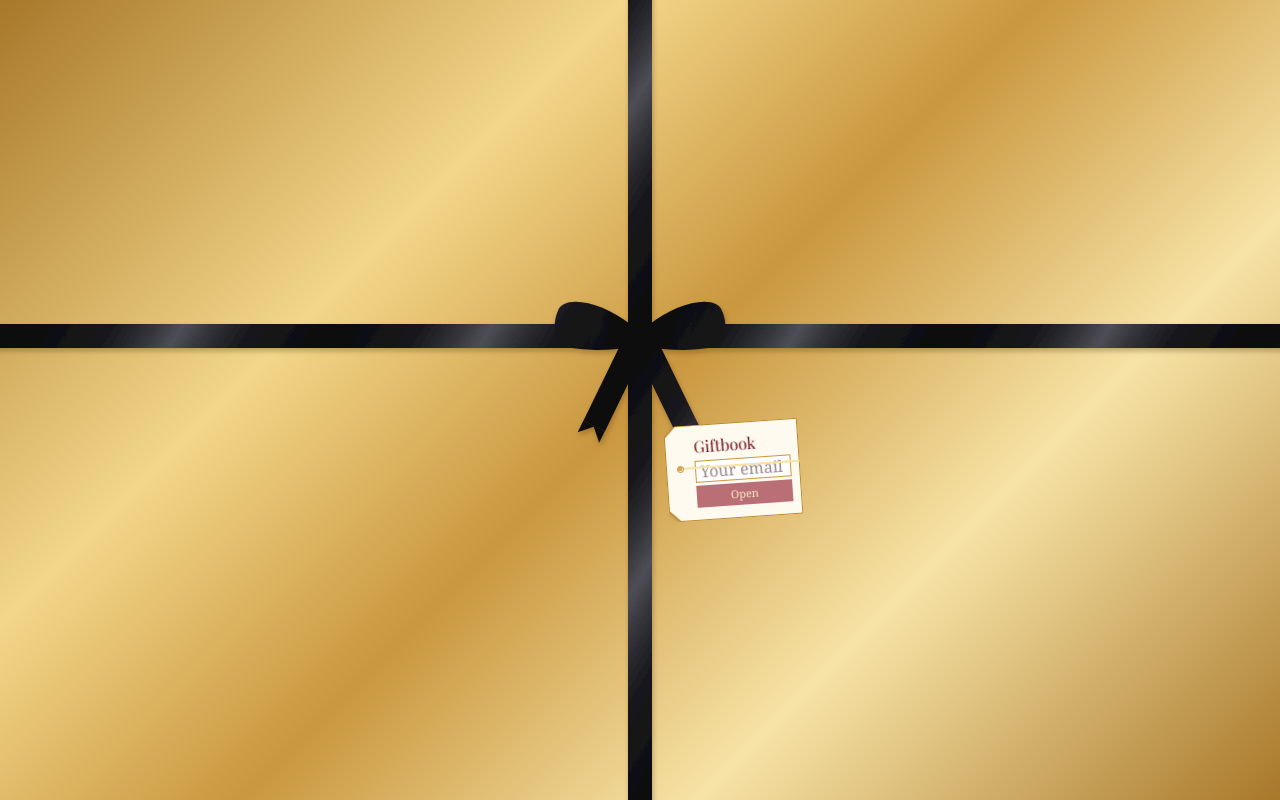
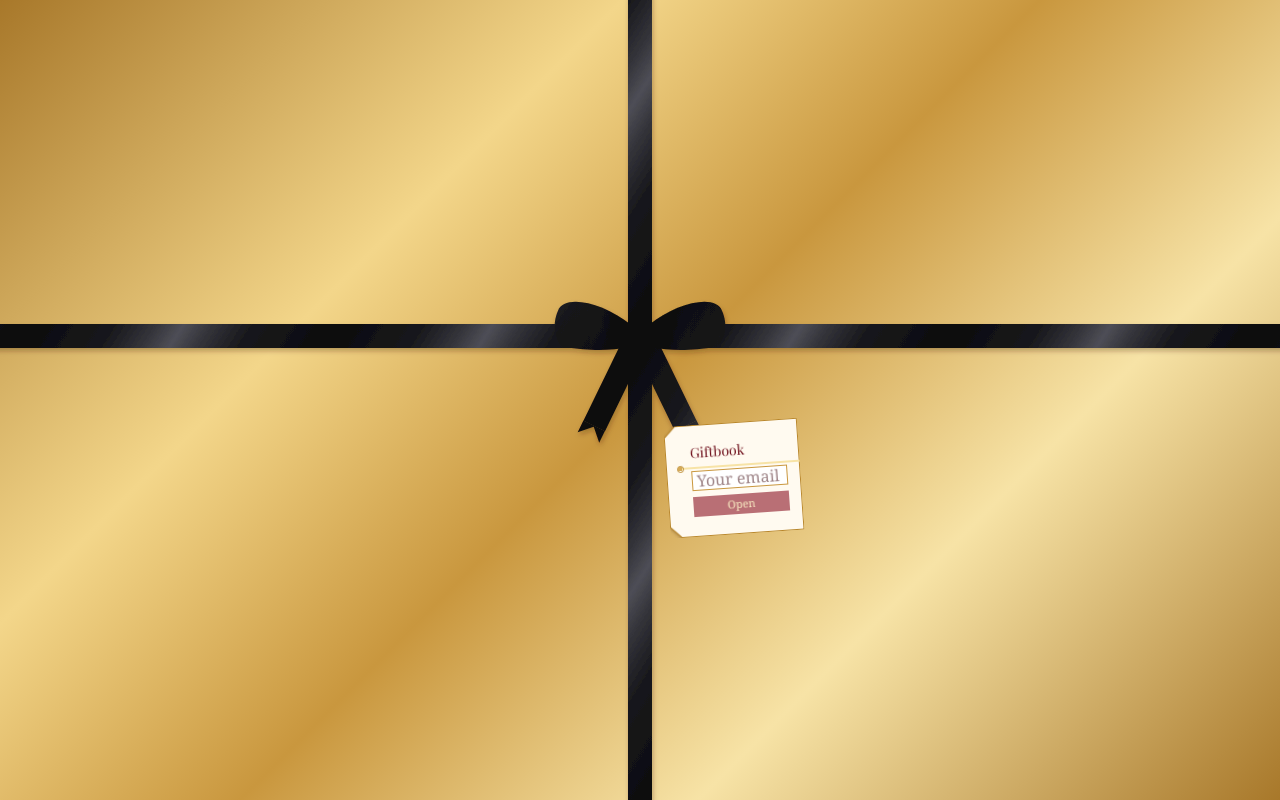
Before and after one commit to milettegillow/gifts, a Next.js app: page /login in a window 1280 px wide. Built offline with nearby package versions, Linux system fonts and the light colour scheme; no server answers; a web font is replaced by a local one.

Commit message:
fix gift tag proportions, add bow favicon, tidy header

```diff
--- a/app/globals.css
+++ b/app/globals.css
@@ -101,7 +101,7 @@ textarea {
   --half-w: calc(50cqw / var(--s));
   --below: calc(58cqh / var(--s));
   --tag-w: 134px;
-  --tag-h: 96px;
+  --tag-h: 112px;
   --hole-x: 14px;
   --hole-y: 43px;
   /* Top-left at (cx + 26, cy + 90), pulled in on screens too small to fit it. */
@@ -157,17 +157,17 @@ textarea {
   border: 0.75px solid #b8862b;
 }
 
-/* The email field, 96 x 22 units. iOS zooms into any input whose computed
+/* The email field, 96 x 20 units. iOS zooms into any input whose computed
    font size is under 16px, and the tag's scale doesn't count, so the input is
    laid out in real px (at least 16px text) and scaled back down into units. */
 .gift-tag-input-box {
   width: 96px;
-  height: 22px;
+  height: 20px;
 }
 
 .gift-tag-input {
   width: calc(96px * var(--s));
-  height: calc(22px * var(--s));
+  height: calc(20px * var(--s));
   padding: 0 calc(4px * var(--s));
   border: calc(1px * var(--s)) solid var(--color-gold-mid);
   background: #fff;
--- a/app/login/login-flow.tsx
+++ b/app/login/login-flow.tsx
@@ -136,7 +136,7 @@ export function LoginFlow() {
     setStage("start");
   }
 
-  // Sized in tag units (see .gift-tag-anchor): the tag is 134 x 96.
+  // Sized in tag units (see .gift-tag-anchor): the tag is 134 x 112.
   if (stage === "waiting") {
     return (
       <div className="flex flex-col items-start gap-[3px]">
@@ -152,8 +152,8 @@ export function LoginFlow() {
   }
 
   return (
-    <form onSubmit={submit} className="flex w-[96px] flex-col gap-[4px]">
-      <h1 className="font-display text-[16px] leading-[18px] text-deep-red">Giftbook</h1>
+    <form onSubmit={submit} className="flex w-[96px] flex-col gap-[8px]">
+      <h1 className="font-display text-[14px] leading-[16px] text-deep-red">Giftbook</h1>
       <label className="gift-tag-input-box block">
         <span className="sr-only">Email</span>
         <input
@@ -174,7 +174,7 @@ export function LoginFlow() {
       <button
         type="submit"
         disabled={!loaded || !email.trim()}
-        className="h-[22px] w-full bg-ribbon text-[11px] text-gold-light hover:bg-deep-red disabled:opacity-60"
+        className="h-[20px] w-full bg-ribbon text-[11px] text-gold-light hover:bg-deep-red disabled:opacity-60"
       >
         Open
       </button>
--- a/app/login/page.tsx
+++ b/app/login/page.tsx
@@ -10,7 +10,7 @@ export default function LoginPage() {
       <div className="gift-tag-anchor">
         <div className="gift-tag">
           <div className="gift-tag-edge">
-            <div className="gift-tag-face flex flex-col justify-center py-[8px] pr-[8px] pl-[28px]">
+            <div className="gift-tag-face flex flex-col justify-center py-[14px] pr-[14px] pl-[24px]">
               <Suspense>
                 <LoginFlow />
               </Suspense>
--- a/app/ui/site-header.tsx
+++ b/app/ui/site-header.tsx
@@ -17,11 +17,11 @@ const BOX = { x: 70, y: 150, w: 200, h: 172 };
 export function SiteHeader() {
   return (
     <header className="relative pt-5 pb-9">
-      <div className="mx-auto flex w-full max-w-[640px] items-center justify-between px-4 pb-3">
+      <div className="mx-auto flex w-full max-w-[640px] items-center justify-between px-4 pb-5">
         <Link href="/" className="font-display text-[30px] leading-none text-deep-red sm:text-4xl">
           Giftbook
         </Link>
-        <span className="rounded-full bg-deep-red px-3 py-1 text-gold-light">GBP</span>
+        <span className="bg-deep-red px-3 py-1 text-gold-light">GBP</span>
       </div>
       <div className="relative">
         <svg
```
Also changed, not shown: app/apple-icon.png (added), app/icon.svg (added).
